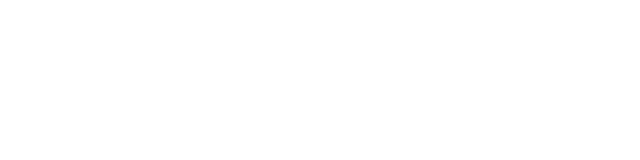
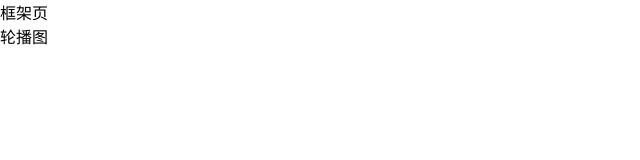
Before and after one commit to 1510089049/VueMusicManageWEB, a Vue app: page /advertising/banner in a window 1280 px wide. Shown: the top 160 px of the page, without its empty margins (0-640 px from the left). Built offline with nearby package versions, Linux system fonts and the light colour scheme.

Commit message:
创建所需要的界面以及路由配置

```diff
--- a/src/App.vue
+++ b/src/App.vue
@@ -1,14 +1,10 @@
 <template>
   <div id="app">
-    <!-- 使用路由视图来根据当前路由渲染对应的组件 -->
     <router-view></router-view>
   </div>
 </template>
 
 <script>
-export default {
-  name: 'App',
-};
 </script>
 
 <style>
--- a/src/router/index.js
+++ b/src/router/index.js
@@ -1,14 +1,12 @@
 import Vue from 'vue';
 import Router from 'vue-router';
-import Home from '../views/Home.vue';
-import StartView from '../views/StartView.vue';
 
 Vue.use(Router);
 
 const router = new Router({
   mode: 'history',
   routes: [
-    {
+    /*{
       path: '/',
       name: 'home',
       component: Home,
@@ -18,7 +16,25 @@
       path: '/start',
       name: 'start',
       component: StartView
-    }
+    }, */
+    {
+      path: '/login',
+      component: () => import('@/views/Login.vue')
+    },
+    {
+      path: '/',
+      component: () =>  import('@/views/Layout.vue'),
+      redirect: '/user',
+      children: [
+        {path: '/user', component: () => import('@/views/user/index.vue')},
+        {path: '/music/artist', component: () => import('@/views/music/Artist.vue')},
+        {path: '/music/album', component: () => import('@/views/music/Album.vue')},
+        {path: '/music/musicList', component: () => import('@/views/music/Music.vue')},
+        {path: '/advertising/launchAdvertising', component: () => import('@/views/advertisement/LaunchAdvertising.vue')},
+        {path: '/advertising/banner', component: () => import('@/views/advertisement/Banner.vue')}
+      ]
+    },
+    {path: '/*', component: import('@/views/404.vue')}
   ]
 });
 
--- /dev/null
+++ b/src/views/404.vue
@@ -0,0 +1,15 @@
+<template>
+    <div>
+        404页
+    </div>
+</template>
+
+
+<script setup>
+
+</script>
+
+
+<style scoped>
+
+</style>
--- /dev/null
+++ b/src/views/Layout.vue
@@ -0,0 +1,16 @@
+<template>
+    <div>
+        框架页
+        <router-view/>
+    </div>
+</template>
+
+
+<script setup>
+
+</script>
+
+
+<style scoped>
+
+</style>
--- /dev/null
+++ b/src/views/Login.vue
@@ -0,0 +1,15 @@
+<template>
+    <div>
+        登录页
+    </div>
+</template>
+
+
+<script setup>
+
+</script>
+
+
+<style scoped>
+
+</style>
--- /dev/null
+++ b/src/views/advertisement/Banner.vue
@@ -0,0 +1,15 @@
+<template>
+    <div>
+        轮播图
+    </div>
+</template>
+
+
+<script setup>
+
+</script>
+
+
+<style scoped>
+
+</style>
--- /dev/null
+++ b/src/views/advertisement/LaunchAdvertising.vue
@@ -0,0 +1,13 @@
+<template>
+    <div>启动广告图</div>
+</template>
+
+
+<script setup>
+
+</script>
+
+
+<style scoped>
+
+</style>
--- /dev/null
+++ b/src/views/music/Album.vue
@@ -0,0 +1,13 @@
+<template>
+    <div>专辑</div>
+</template>
+
+
+<script setup>
+
+</script>
+
+
+<style scoped>
+
+</style>
--- /dev/null
+++ b/src/views/music/Artist.vue
@@ -0,0 +1,13 @@
+<template>
+    <div>艺术家</div>
+</template>
+
+
+<script setup>
+
+</script>
+
+
+<style scoped>
+
+</style>
--- /dev/null
+++ b/src/views/music/Music.vue
@@ -0,0 +1,13 @@
+<template>
+    <div>音乐列表</div>
+</template>
+
+
+<script setup>
+
+</script>
+
+
+<style scoped>
+
+</style>
--- /dev/null
+++ b/src/views/user/index.vue
@@ -0,0 +1,15 @@
+<template>
+    <div>
+        用户页
+    </div>
+</template>
+
+
+<script>
+
+</script>
+
+
+<style scoped>
+
+</style>
```
Also changed, not shown: .eslintrc.js (added).
